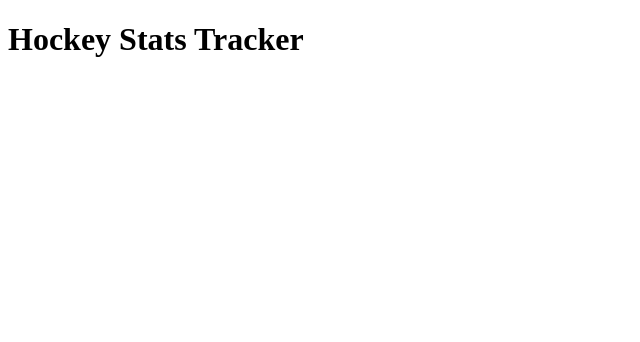
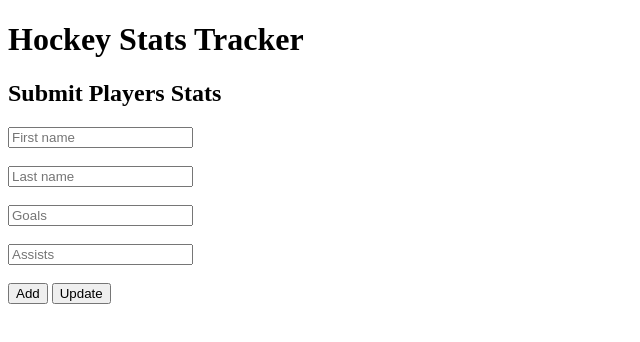
Before and after one commit to Motty-har/phase-1-project-review, a plain HTML site: page index.html in a window 1280 px wide. Shown: the whole page, without its empty margins (0-640 px from the left). Drawn offline with Linux system fonts and the light colour scheme.

Commit message:
added html for the player submit form

```diff
--- a/index.html
+++ b/index.html
@@ -4,6 +4,16 @@
 
 <h1>Hockey Stats Tracker</h1>
 <form>
+    <h2>Submit Players Stats</h2>
+    <input type="text" name="firstname" placeholder="First name"><br /><br />
+    <input type="text" name="lastname" placeholder="Last name"><br /><br />
+    <input type="text" name="goals" placeholder="Goals"><br /><br />
+    <input type="text" name="assists" placeholder="Assists"><br /><br />
+    <input id = "post" type="submit" value="Add">
+
+
+
+    <input id = "patch" type="submit" value="Update"><br /><br />
 </form>
 <script src="index.js"></script>
 </body>
```
